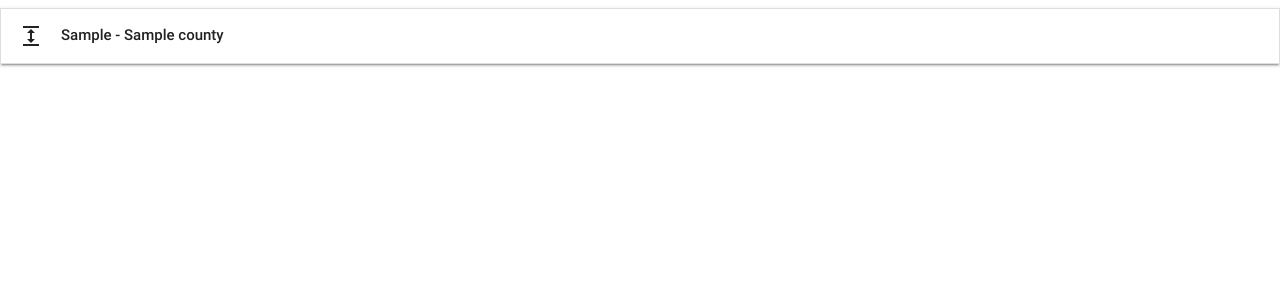
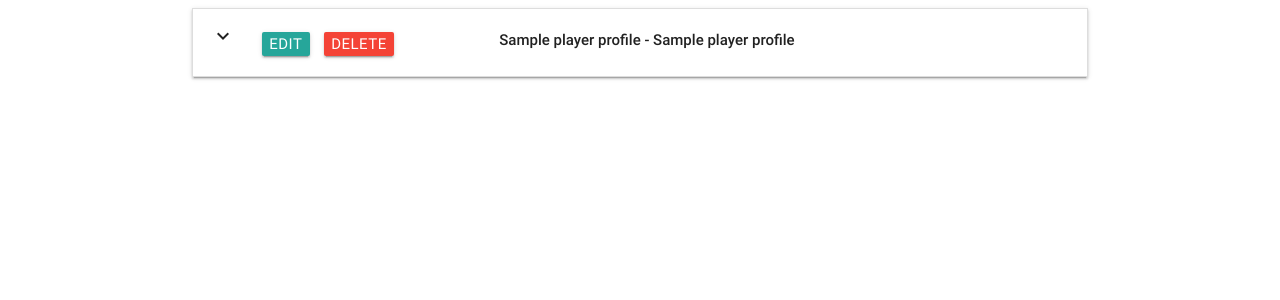
Before and after one commit to tom1mol/project3-gaa-players, a Flask app: page / in a window 1280 px wide. Shown: the top 300 px of the page. Run offline with Flask 2, Linux system fonts and the light colour scheme; a database or web service that is not in the repository returns one stand-in record (values such as "Sample title"); some libraries are stand-ins or nearby versions.

Commit message:
added edit and delet buttons to player_profile

```diff
--- a/app.py
+++ b/app.py
@@ -20,6 +20,26 @@ def get_tasks():
     return render_template("player_profile.html", tasks=mongo.db.player_profile.find())
 
 
+#@app.route('/add_profile_data')
+#def add_profile_data():
+
+#    heights = []
+#    weights = []
+
+#    for types in mongo.db.height.find():
+#        height = types.get("player_height")
+#        for item in height:
+#            heights.append(item)
+
+
+#    for types in mongo.db.weight.find():
+#        weight = types.get("weight_in_kg")
+#        for item in weight:
+#            weights.append(item)
+
+#    return render_template('add_profile_data.html',county_name=mongo.db.county_name.find(), height = height, weight = weight)
+
+
 
 @app.route('/add_profile_data')
 def add_profile_data():
@@ -29,6 +49,14 @@ def add_profile_data():
     weight=mongo.db.weight.find())
 
 
+@app.route('/insert_player_profile', methods= ['POST'])
+def insert_player_profile():
+    player_profile = mongo.db.player_profile
+    player_profile.insert_one(request.form.to_dict())
+    return redirect(url_for('get_tasks'))
+
+
+
 if __name__ == "__main__":
     app.run(host=os.getenv('IP', '0.0.0.0'),
             port=int(os.getenv('PORT', 8080)),
--- /dev/null
+++ b/static/css/style.css
@@ -0,0 +1,17 @@
+/*body {
+    background-color: red;
+}
+*/
+
+.btn_small {
+    height: 24px;
+    width: 67.px;
+    line-height: 24px;
+    margin: 5px 5px;
+    padding: 0 0.5em;
+}
+
+.task_header {
+    margin-top: 5px;
+    padding-left:100px;
+}
--- a/templates/base.html
+++ b/templates/base.html
@@ -5,13 +5,14 @@
         <link rel="stylesheet" href="https://cdnjs.cloudflare.com/ajax/libs/materialize/0.100.2/css/materialize.min.css">
         <!--http://archives.materializecss.com/0.100.2/getting-started.html //-->
 <!--<link rel="stylesheet" href="https://cdnjs.cloudflare.com/ajax/libs/materialize/1.0.0/css/materialize.min.css"> 4DATEPICKER //-->
+        <link rel="stylesheet" href="{{url_for('static', filename='css/style.css')}}" type="text/css" />
     </head>
     <body>
-
+       <div class="container">
         {% block content %}
 
         {% endblock %}
-
+       </div>
         <script src="https://cdnjs.cloudflare.com/ajax/libs/jquery/3.3.1/jquery.min.js"></script>                                     <!--https://cdnjs.com/libraries/jquery     //-->
 <!--<script src="https://cdnjs.cloudflare.com/ajax/libs/materialize/1.0.0/js/materialize.min.js"></script> FOR DATEPICKER   //-->
         <script src="https://cdnjs.cloudflare.com/ajax/libs/materialize/0.100.2/js/materialize.min.js"></script>                      <!--http://archives.materializecss.com/0.100.2/getting-started.html    //-->
--- a/templates/player_profile.html
+++ b/templates/player_profile.html
@@ -10,12 +10,22 @@
 <ul class="collapsible" data-collapsible="expandable">
     {% for task in tasks %}
     <li>
-        <div class="collapsible-header"><i class="material-icons">expand</i>
-        <strong>{{task.club_county}} - {{task.county}}</strong>
+        <div class="collapsible-header">
+
+           <div class="col s3">
+               <i class="material-icons">expand_more</i>
+               <a class="waves-effect waves-light btn btn_small">Edit</a>
+               <a class="waves-effect waves-light btn btn_small red">Delete</a>
+
+           </div>
+           <div class=" task_header col s9">
+               <strong>{{task.player_name}} - {{task.county_name}}</strong>
+           </div>
+
         </div>
         <div class="collapsible-body">
             <span>
-                {{task.player_name}} -{{task.date_of_birth}}
+                {{task.player_name}} - {{task.date_of_birth}} - {{task.player_history}} - {{task.county_name}}
             </span></div>
     </li>
     {% endfor %}
```
Also changed, not shown: templates/add_profile_data.html (+5 -5 lines).
